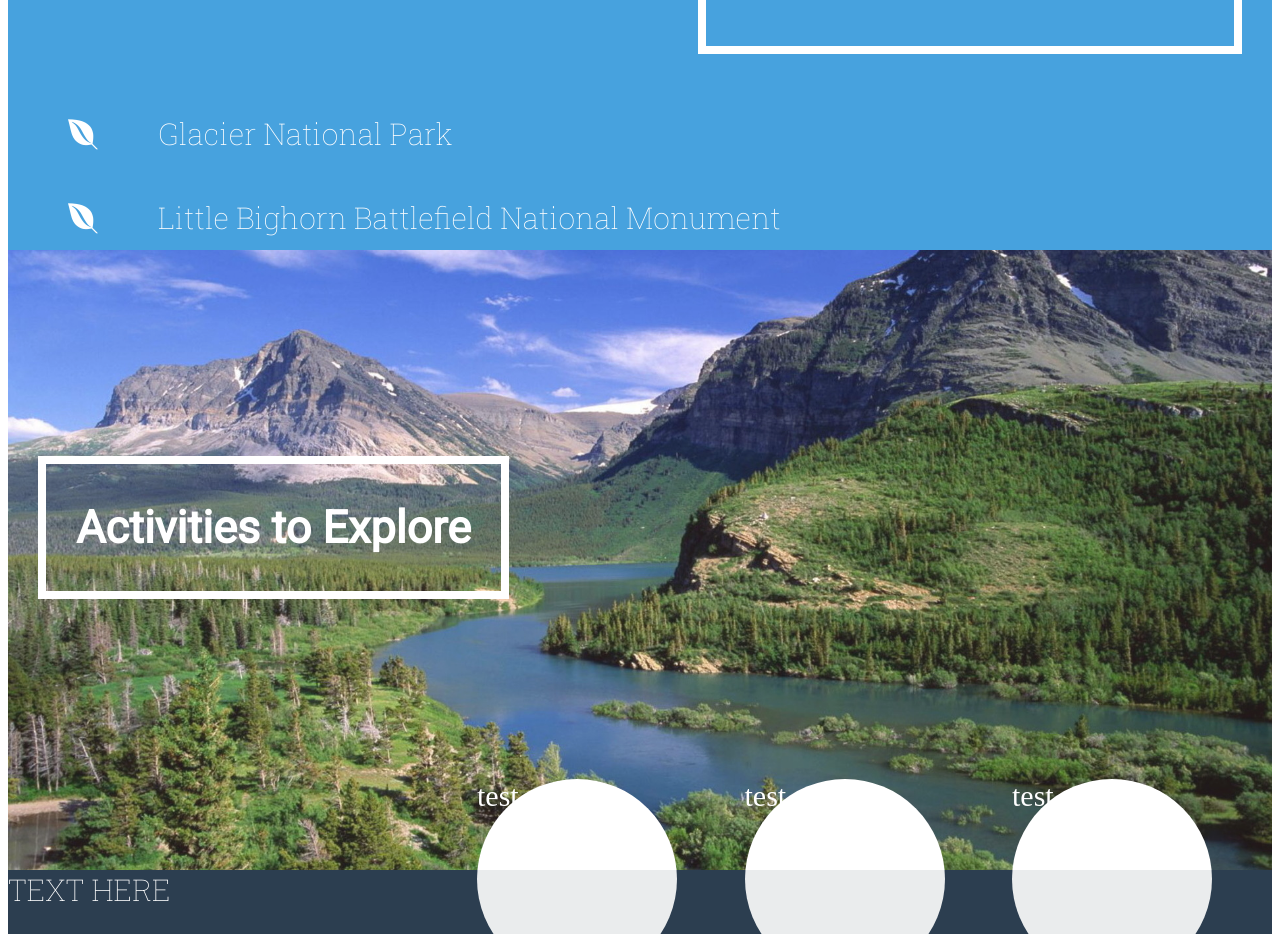
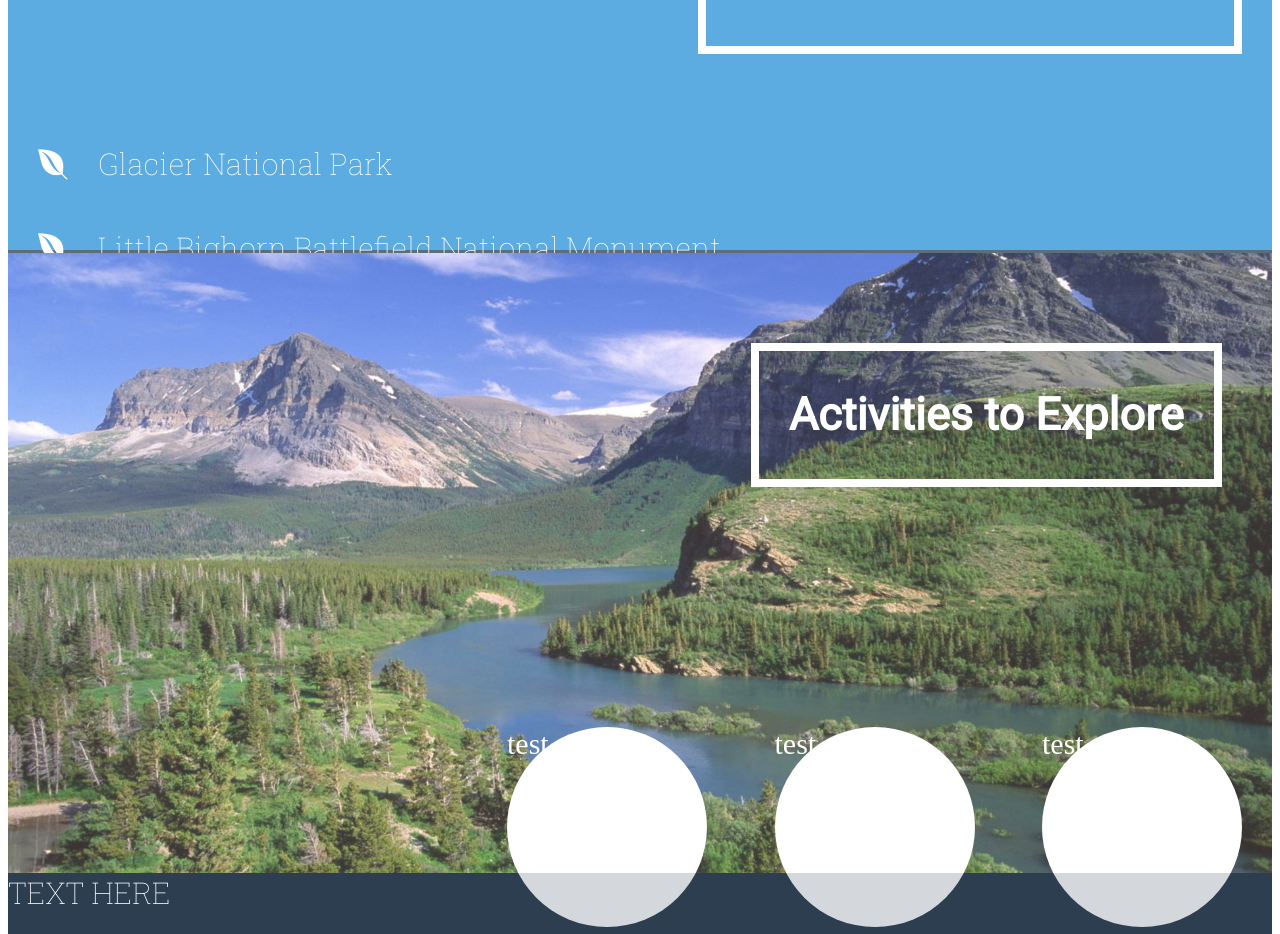
Before and after one commit to soundslikebliss/montana_travel, a plain HTML site: page parallax.html in a window 1280 px wide. Shown: the part 718-1652 px from the top of the page. Drawn offline with nearby package versions, Linux system fonts and the light colour scheme; some packages are replaced by stand-ins of ours; a script that the page names is missing.

Commit message:
spacing tweaks

```diff
--- a/styles.css
+++ b/styles.css
@@ -22,12 +22,13 @@ h1, h2 {
 #content2 {
     background-color: #3498db;
     height: 400px;
-    opacity: .9;
+    opacity: .8;
+    border-bottom: 3px solid #34495e;
 }
 #content3 {
     background-image: url("images/glacier-national-park-montana-223702.jpg");
     height: 620px;
-    opacity: .9;
+    opacity: .8;
 }
 #content4 {
     background-color: #2c3e50;
@@ -50,17 +51,17 @@ h1, h2 {
 
 .content-left {
     float: left;
-    margin: 2em 0 0 2em;
+    margin: 3em 0 0 1em;
 }
 
 .icon-row p {
     display: inline-block;
-    padding-left: 2em;
+    padding-left: 1em;
 }
 
 .activity-icons {
     float: right;
-    margin: 6em 2em 0 0;
+    margin: 8em 1em 0 0;
 }
 .circle {
     display: inline-block;
```
